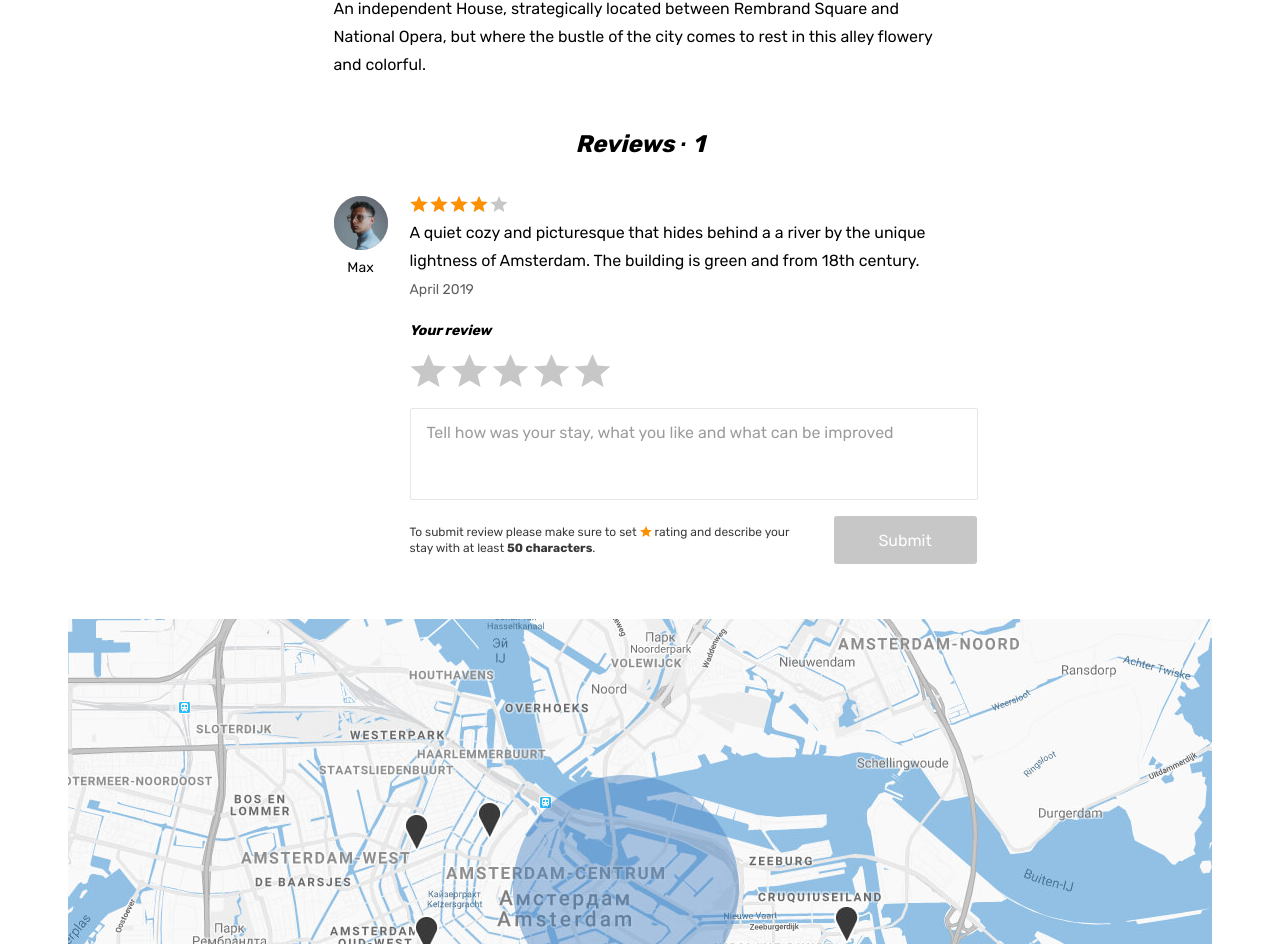
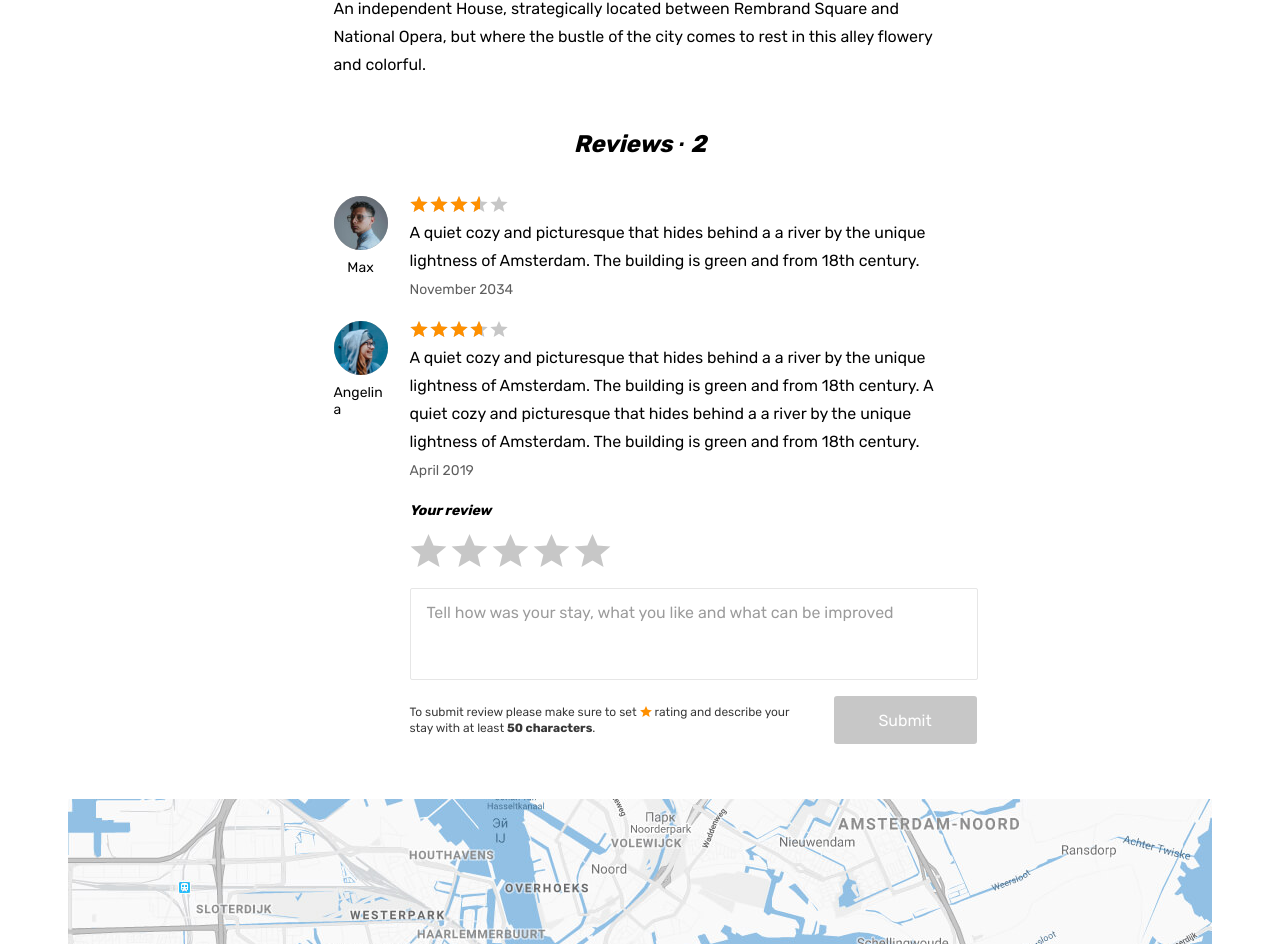
Before and after one commit to lipa88-mk/sixCities, a React (Create React App) app: page /offer/1000 in a window 1280 px wide. Shown: the part 1256-2200 px from the top of the page. Built offline with nearby package versions, Linux system fonts and the light colour scheme.

Commit message:
feat: update reviews section

```diff
--- a/src/components/card/card.tsx
+++ b/src/components/card/card.tsx
@@ -2,6 +2,7 @@ import { FC } from 'react';
 import type { Offer } from '../../types/types';
 import { Link } from 'react-router-dom';
 import { AppRoutes } from '../../const';
+import {getRatingWidth} from '../../utils/utils';
 
 export type CardProps = {
   offer: Offer;
@@ -27,7 +28,7 @@ const Card: FC<CardProps> = ({
     previewImage,
   } = offer;
 
-  const ratingStyle = `${Math.round(rating) * 20}%`;
+  // const ratingStyle = `${Math.round(rating) * 20}%`;
   const handleMouseMove = () => {
     onMouseMove(id);
   };
@@ -85,7 +86,7 @@ const Card: FC<CardProps> = ({
         </div>
         <div className="place-card__rating rating">
           <div className="place-card__stars rating__stars">
-            <span style={{ width: ratingStyle }}></span>
+            <span style={{ width: getRatingWidth(rating) }}></span>
             <span className="visually-hidden">Rating</span>
           </div>
         </div>
--- /dev/null
+++ b/src/components/reviews-item/reviews-item.tsx
@@ -0,0 +1,39 @@
+import type {Comment, User} from '../../types/types';
+import { formatDate, getRatingWidth } from '../../utils/utils';
+
+const ReviewsItem = ({date, comment, rating, user}: Comment): JSX.Element => {
+  const {name, avatarURL}: User = user;
+
+  return (
+    <li className="reviews__item">
+      <div className="reviews__user user">
+        <div className="reviews__avatar-wrapper user__avatar-wrapper">
+          <img
+            className="reviews__avatar user__avatar"
+            src={avatarURL}
+            width={54}
+            height={54}
+            alt="Reviews avatar"
+          />
+        </div>
+        <span className="reviews__user-name">{name}</span>
+      </div>
+      <div className="reviews__info">
+        <div className="reviews__rating rating">
+          <div className="reviews__stars rating__stars">
+            <span style={{ width: getRatingWidth(rating) }}></span>
+            <span className="visually-hidden">Rating</span>
+          </div>
+        </div>
+        <p className="reviews__text">
+          {comment}
+        </p>
+        <time className="reviews__time" dateTime={date}>
+          {formatDate(date)}
+        </time>
+      </div>
+    </li>
+  );
+};
+
+export default ReviewsItem;
--- /dev/null
+++ b/src/components/reviews-list/reviews-list.tsx
@@ -0,0 +1,27 @@
+import type { Comment } from '../../types/types';
+import ReviewsForm from '../reviews-form/reviews-form';
+import ReviewsItem from '../reviews-item/reviews-item';
+
+type ReviewsListProps = {
+  reviews: Comment[];
+};
+
+const ReviewsList = ({ reviews }: ReviewsListProps): JSX.Element => (
+  <section className="property__reviews reviews">
+    {reviews && (
+      <>
+        <h2 className="reviews__title">
+          Reviews &middot;{' '}
+          <span className="reviews__amount">{reviews.length}</span>
+        </h2>
+        <ul className="reviews__list">
+          {reviews.map((comment) => (
+            <ReviewsItem key={comment.id} {...comment} />
+          ))}
+        </ul>
+      </>
+    )}
+    <ReviewsForm />
+  </section>
+);
+export default ReviewsList;
--- a/src/const.ts
+++ b/src/const.ts
@@ -28,12 +28,6 @@ export const Settings = {
     'Hamburg',
     'Dusseldorf',
   ],
-  // locations: [
-  //   { city: 'Paris', offers: 1 },
-  //   { city: 'Cologne', offers: 2 },
-  //   { city: 'Brussels', offers: 5 },
-  //   { city: 'Amsterdam', offers: 3 },
-  //   { city: 'Hamburg', offers: 0 },
-  //   { city: 'Dusseldorf', offers: 4 },
-  // ],
 };
+
+export const months = ['January', 'February', 'March', 'April', 'May', 'June', 'July', 'August', 'September', 'October', 'November', 'December'] as const;
--- /dev/null
+++ b/src/mocks/reviews.ts
@@ -0,0 +1,28 @@
+import type { Comment } from '../types/types';
+
+export const Reviews: Comment[] = [
+  {
+    id: 1,
+    date: '2034-11-24',
+    comment: 'A quiet cozy and picturesque that hides behind a a river by the unique lightness of Amsterdam. The building is green and from 18th century.',
+    rating: 3.6,
+    user: {
+      id: 1,
+      name: 'Max',
+      avatarURL: 'img/avatar-max.jpg',
+      isPro: false,
+    },
+  },
+  {
+    id: 2,
+    date: '2019-04-24',
+    comment: 'A quiet cozy and picturesque that hides behind a a river by the unique lightness of Amsterdam. The building is green and from 18th century. A quiet cozy and picturesque that hides behind a a river by the unique lightness of Amsterdam. The building is green and from 18th century.',
+    rating: 3.7,
+    user: {
+      id: 2,
+      name: 'Angelina',
+      avatarURL: 'img/avatar-angelina.jpg',
+      isPro: true,
+    },
+  },
+];
--- a/src/pages/property-screen/property-screen.tsx
+++ b/src/pages/property-screen/property-screen.tsx
@@ -3,7 +3,9 @@ import Authorization from '../../components/authorization/authorization';
 import Logo from '../../components/logo/logo';
 import { FC } from 'react';
 import { Offer } from '../../types/types';
-import ReviewsForm from '../../components/reviews-form/reviews-form';
+import { Reviews } from '../../mocks/reviews';
+import ReviewsList from '../../components/reviews-list/reviews-list';
+import { getRatingWidth } from '../../utils/utils';
 
 type PropertyScreenProps = {
   offers: Offer[];
@@ -16,7 +18,6 @@ const PropertyScreen: FC<PropertyScreenProps> = ({ offers }) => {
   ) || offers[0];
 
   const { title, type, price, rating, isPremium, isFavorite } = currentOffer;
-  const ratingStyle = `${rating * 20}%`;
 
   return (
     <div className="page">
@@ -109,7 +110,7 @@ const PropertyScreen: FC<PropertyScreenProps> = ({ offers }) => {
               </div>
               <div className="property__rating rating">
                 <div className="property__stars rating__stars">
-                  <span style={{ width: ratingStyle }}></span>
+                  <span style={{ width: getRatingWidth(rating) }}></span>
                   <span className="visually-hidden">Rating</span>
                 </div>
                 <span className="property__rating-value rating__value">
@@ -174,44 +175,7 @@ const PropertyScreen: FC<PropertyScreenProps> = ({ offers }) => {
                   </p>
                 </div>
               </div>
-              <section className="property__reviews reviews">
-                <h2 className="reviews__title">
-                  Reviews &middot; <span className="reviews__amount">1</span>
-                </h2>
-                <ul className="reviews__list">
-                  <li className="reviews__item">
-                    <div className="reviews__user user">
-                      <div className="reviews__avatar-wrapper user__avatar-wrapper">
-                        <img
-                          className="reviews__avatar user__avatar"
-                          src="img/avatar-max.jpg"
-                          width="54"
-                          height="54"
-                          alt="Reviews avatar"
-                        />
-                      </div>
-                      <span className="reviews__user-name">Max</span>
-                    </div>
-                    <div className="reviews__info">
-                      <div className="reviews__rating rating">
-                        <div className="reviews__stars rating__stars">
-                          <span style={{ width: '80%' }}></span>
-                          <span className="visually-hidden">Rating</span>
-                        </div>
-                      </div>
-                      <p className="reviews__text">
-                        A quiet cozy and picturesque that hides behind a a river
-                        by the unique lightness of Amsterdam. The building is
-                        green and from 18th century.
-                      </p>
-                      <time className="reviews__time" dateTime="2019-04-24">
-                        April 2019
-                      </time>
-                    </div>
-                  </li>
-                </ul>
-                <ReviewsForm />
-              </section>
+              <ReviewsList reviews={Reviews} />
             </div>
           </div>
           <section className="property__map map"></section>
--- /dev/null
+++ b/src/utils/utils.tsx
@@ -0,0 +1,9 @@
+import { months } from '../const';
+
+export const getRatingWidth = (rating: number): string => (`${rating * 20}%`);
+
+export const formatDate = (date: string) => {
+  const dateParsed = new Date(date);
+
+  return `${months[dateParsed.getMonth()]} ${dateParsed.getFullYear()}`;
+};
```
Also changed, not shown: src/types/types.ts (+17 -0 lines).
